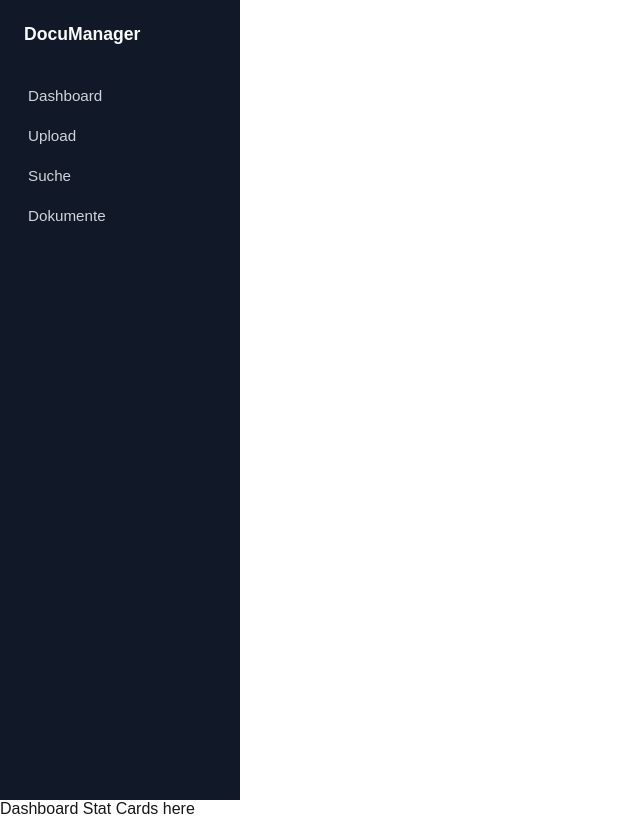
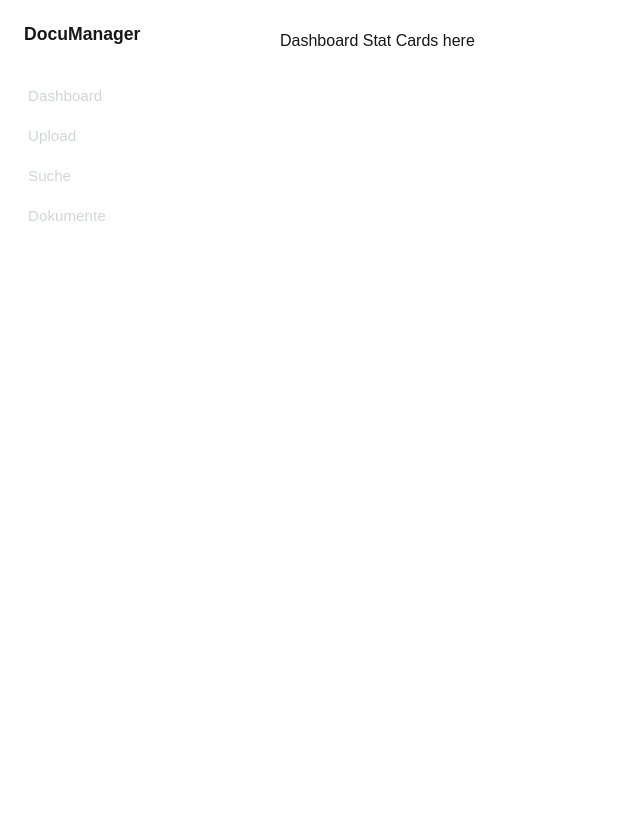
Before and after one commit to deadstx/SWEN_3, a Next.js app in the folder swen3-frontend/: page / in a window 1280 px wide. Shown: the whole page, without its empty margins (0-640 px from the left). Built offline with nearby package versions, Linux system fonts and the light colour scheme.

Commit message:
Fixed Import Bug + Updated ReadMe

```diff
--- a/swen3-frontend/src/app/globals.css
+++ b/swen3-frontend/src/app/globals.css
@@ -5,8 +5,8 @@
 
 @media (prefers-color-scheme: dark) {
   :root {
-    --background: #0a0a0a;
-    --foreground: #ededed;
+    --background: #333333;
+    --foreground: #ffffff;
   }
 }
 
--- a/swen3-frontend/src/app/page.tsx
+++ b/swen3-frontend/src/app/page.tsx
@@ -1,9 +1,6 @@
+
 import MainLayout from "@/components/layout/MainLayout";
 import DashboardStatCards from "@/components/dashboard/DashboardStatCards";
-
-// STYLING
-
-import "@/styling/dashboard/DashboardStatCards.css"
 
 export default function DashboardPage() {
   return (
--- a/swen3-frontend/src/app/upload/page.tsx
+++ b/swen3-frontend/src/app/upload/page.tsx
@@ -1,8 +1,6 @@
 import MainLayout from "@/components/layout/MainLayout";
 import UploadForm from "@/components/upload/UploadForm";
 
-// STYLING
-import "@/styling/upload/UploadForm.css"
 
 export default function UploadPage() {
     return (
--- a/swen3-frontend/src/components/dashboard/DashboardStatCards.tsx
+++ b/swen3-frontend/src/components/dashboard/DashboardStatCards.tsx
@@ -1,5 +1,5 @@
 
-
+import "@/styling/dashboard/DashboardStatCards.css";
 
 
 export default function DashboardStatCards() {
--- a/swen3-frontend/src/components/layout/MainLayout.tsx
+++ b/swen3-frontend/src/components/layout/MainLayout.tsx
@@ -1,5 +1,7 @@
 import Sidebar from "@/components/layout/Sidebar";
-import "@/styling/layout/Sidebar.css";
+import "@/styling/layout/MainLayout.css";
+
+
 
 type MainLayoutProps = {
     children: React.ReactNode;
--- a/swen3-frontend/src/components/layout/Sidebar.tsx
+++ b/swen3-frontend/src/components/layout/Sidebar.tsx
@@ -1,5 +1,5 @@
 import Link from "next/link";
-import "../../styling/layout/Sidebar.css";
+import "@/styling/layout/Sidebar.css";
 
 export default function Sidebar() {
     return (
--- a/swen3-frontend/src/components/upload/UploadForm.tsx
+++ b/swen3-frontend/src/components/upload/UploadForm.tsx
@@ -1,4 +1,5 @@
 
+import "@/styling/upload/UploadForm.css"
 
 export default function UploadForm() {
     return (
--- a/swen3-frontend/src/styling/layout/Sidebar.css
+++ b/swen3-frontend/src/styling/layout/Sidebar.css
@@ -5,8 +5,8 @@
     top: 0;
     display: flex;
     flex-direction: column;
-    background-color: #111827;
-    color: #f9fafb;
+    background-color: var(--background);
+    color: var(--text-primary);
     padding: 1.5rem 1rem;
     box-sizing: border-box;
 }
```
Also changed, not shown: 1 other file (tests, documents, lock files or other folders).
